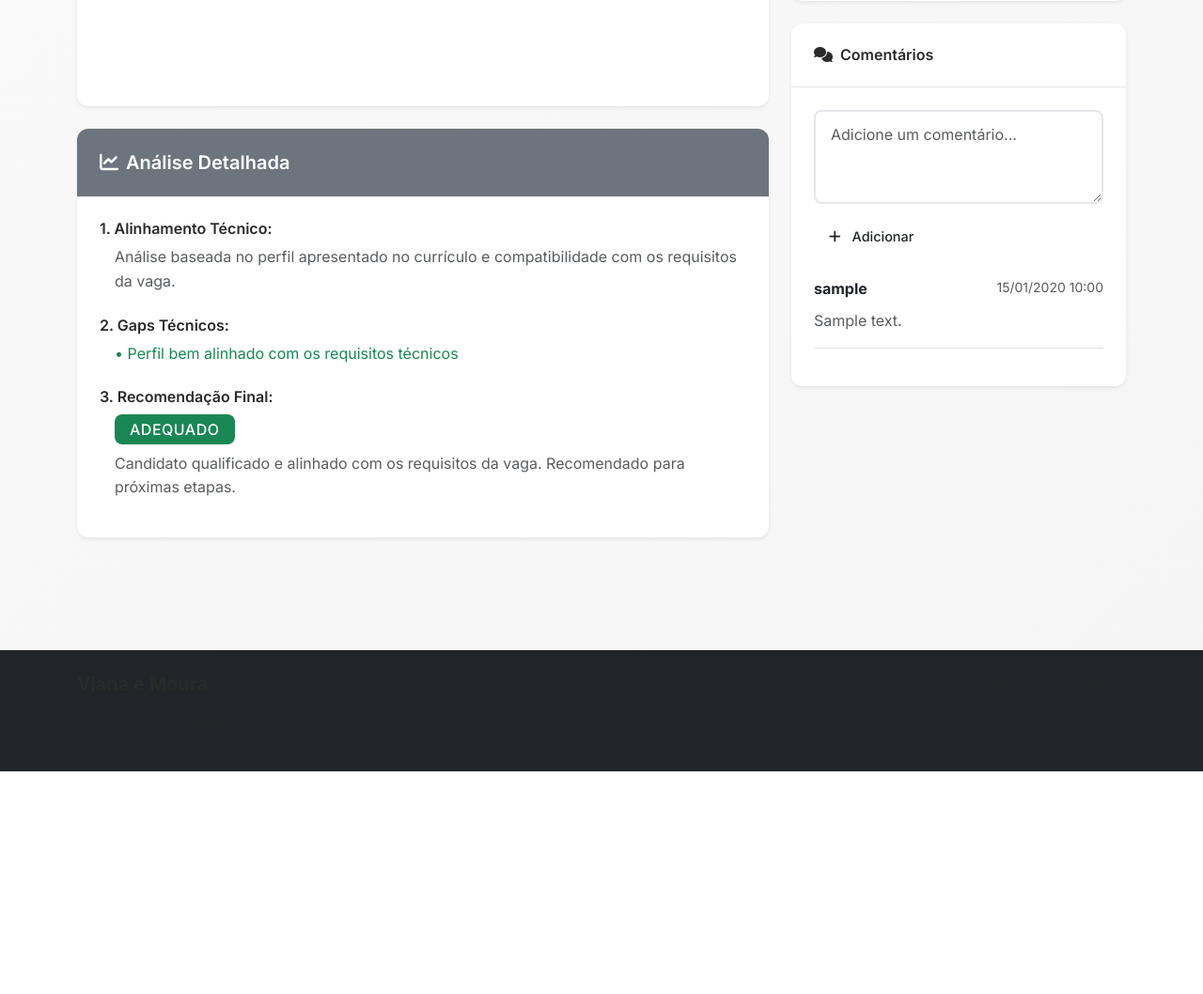
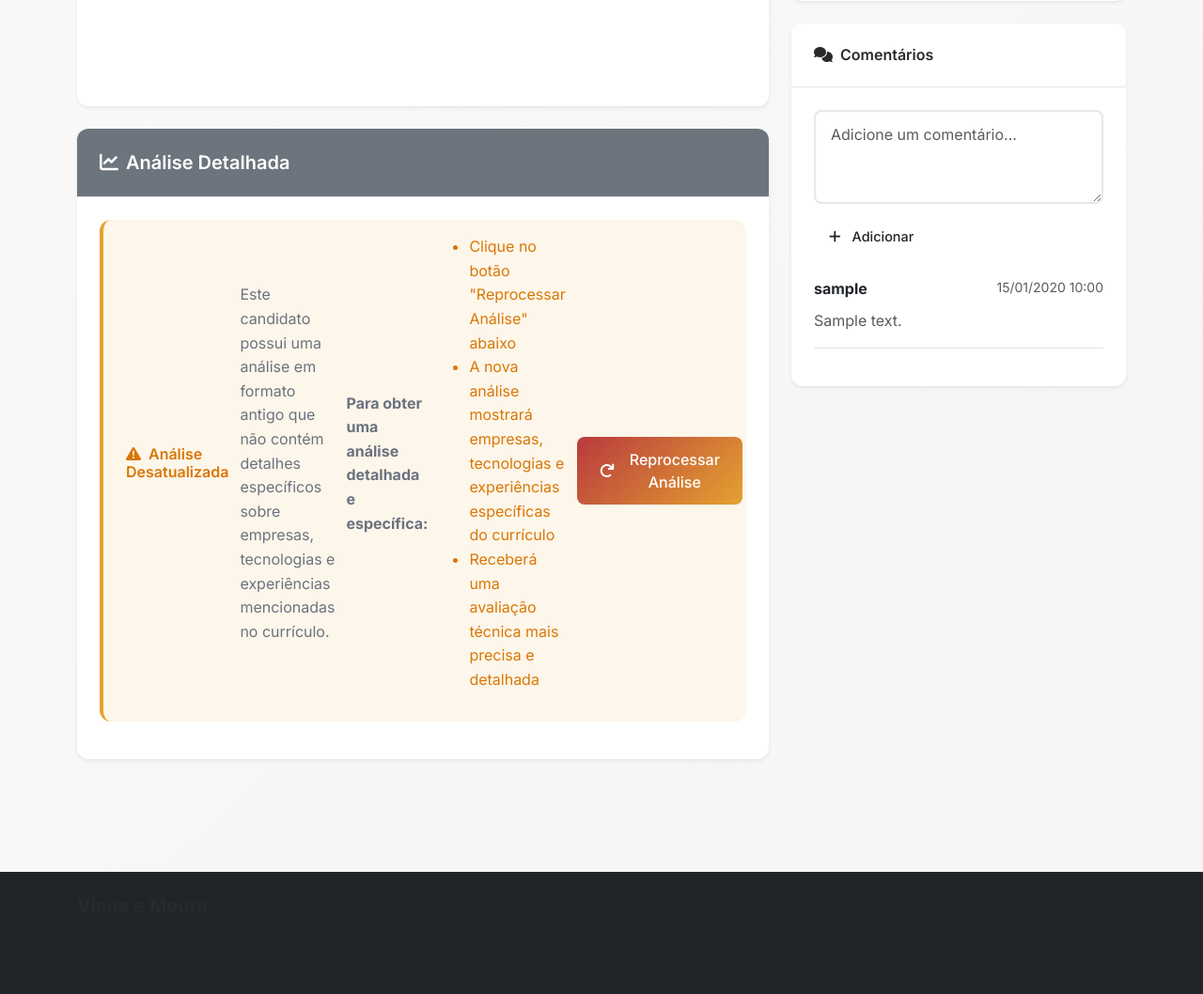
Before and after one commit to Niceasvini/VM-GepApplication, a Flask app: page /candidates/1 in a window 1280 px wide. Shown: the part 766-1824 px from the top of the page at 94% size. Before the commit the page ends 1587 px from the top, so only its background shows below. Run offline with Flask 3, Linux system fonts and the light colour scheme; a user stored in the database is signed in; tables that the repository leaves empty hold one stand-in row (values such as "Sample post"); some libraries are stand-ins or nearby versions.

Commit message:
Enhance AI analysis and reprocessing for candidate evaluations
Improves AI analysis, adds error handling, reprocessing, and outdated analysis detection.

Replit-Commit-Author: Agent
Replit-Commit-Session-Id: 358daac4-4ee2-43c6-a435-7baadb7511f8
Replit-Commit-Screenshot-Url: https://storage.googleapis.com/screenshot-production-us-central1/2a49a21f-cfaf-43ef-9848-9f9ae9eb97d6/6decb834-0261-4146-91c0-7115d0514868.jpg

```diff
--- a/templates/candidates/detail.html
+++ b/templates/candidates/detail.html
@@ -181,46 +181,22 @@
                                 {% set analysis_section = candidate.ai_analysis.split('## Análise Detalhada')[1] %}
                                 {{ analysis_section.strip()|replace('**', '')|replace('*', '')|replace('\n', '<br>')|safe }}
                             {% else %}
-                                <!-- Generate structured analysis for older format -->
-                                <div class="mb-4">
-                                    <h6 class="text-primary-custom mb-2">1. Alinhamento Técnico:</h6>
-                                    <div class="ps-3">
-                                        {% if candidate.get_skills_list() %}
-                                            {% for skill in candidate.get_skills_list()[:5] %}
-                                                <p class="mb-1">• <strong>{{ skill }}</strong> - Competência identificada no currículo</p>
-                                            {% endfor %}
-                                        {% else %}
-                                            <p class="text-muted">Análise baseada no perfil apresentado no currículo e compatibilidade com os requisitos da vaga.</p>
-                                        {% endif %}
-                                    </div>
-                                </div>
-                                <div class="mb-4">
-                                    <h6 class="text-primary-custom mb-2">2. Gaps Técnicos:</h6>
-                                    <div class="ps-3">
-                                        {% if candidate.ai_score and candidate.ai_score < 6.0 %}
-                                            <p class="mb-1">• Experiência limitada nas tecnologias principais da vaga</p>
-                                            <p class="mb-1">• Necessidade de desenvolvimento em habilidades técnicas específicas</p>
-                                        {% elif candidate.ai_score and candidate.ai_score < 8.0 %}
-                                            <p class="mb-1">• Algumas competências técnicas podem ser aprimoradas</p>
-                                            <p class="mb-1">• Oportunidade de crescimento em áreas específicas</p>
-                                        {% else %}
-                                            <p class="text-success">• Perfil bem alinhado com os requisitos técnicos</p>
-                                        {% endif %}
-                                    </div>
-                                </div>
-                                <div class="mb-3">
-                                    <h6 class="text-primary-custom mb-2">3. Recomendação Final:</h6>
-                                    <div class="ps-3">
-                                        {% if candidate.ai_score and candidate.ai_score < 5.0 %}
-                                            <span class="badge bg-danger fs-6 mb-2">Inadequado</span>
-                                            <p class="text-muted">Candidato não atende aos requisitos mínimos para a vaga. Pontuação abaixo do limite aceitável.</p>
-                                        {% elif candidate.ai_score and candidate.ai_score >= 7.0 %}
-                                            <span class="badge bg-success fs-6 mb-2">Adequado</span>
-                                            <p class="text-muted">Candidato qualificado e alinhado com os requisitos da vaga. Recomendado para próximas etapas.</p>
-                                        {% else %}
-                                            <span class="badge bg-warning fs-6 mb-2">Parcial</span>
-                                            <p class="text-muted">Candidato com potencial, mas necessita desenvolvimento em algumas áreas. Pode ser considerado com treinamento adequado.</p>
-                                        {% endif %}
+                                <!-- Show message for outdated analysis format -->
+                                <div class="alert alert-warning">
+                                    <h6 class="alert-heading">
+                                        <i class="fas fa-exclamation-triangle me-2"></i>Análise Desatualizada
+                                    </h6>
+                                    <p class="mb-3">Este candidato possui uma análise em formato antigo que não contém detalhes específicos sobre empresas, tecnologias e experiências mencionadas no currículo.</p>
+                                    <p class="mb-3"><strong>Para obter uma análise detalhada e específica:</strong></p>
+                                    <ul class="mb-3">
+                                        <li>Clique no botão "Reprocessar Análise" abaixo</li>
+                                        <li>A nova análise mostrará empresas, tecnologias e experiências específicas do currículo</li>
+                                        <li>Receberá uma avaliação técnica mais precisa e detalhada</li>
+                                    </ul>
+                                    <div class="text-center">
+                                        <button type="button" class="btn btn-primary" onclick="reprocessCandidate({{ candidate.id }})">
+                                            <i class="fas fa-redo me-2"></i>Reprocessar Análise
+                                        </button>
                                     </div>
                                 </div>
                             {% endif %}
```
Also changed, not shown: find_outdated_analysis.py (added, +99 -0 lines), replit.md (+4 -0 lines), attached_assets/Captura de Tela 2025-07-12 às 21.25.55_1752351957726.png (added).
